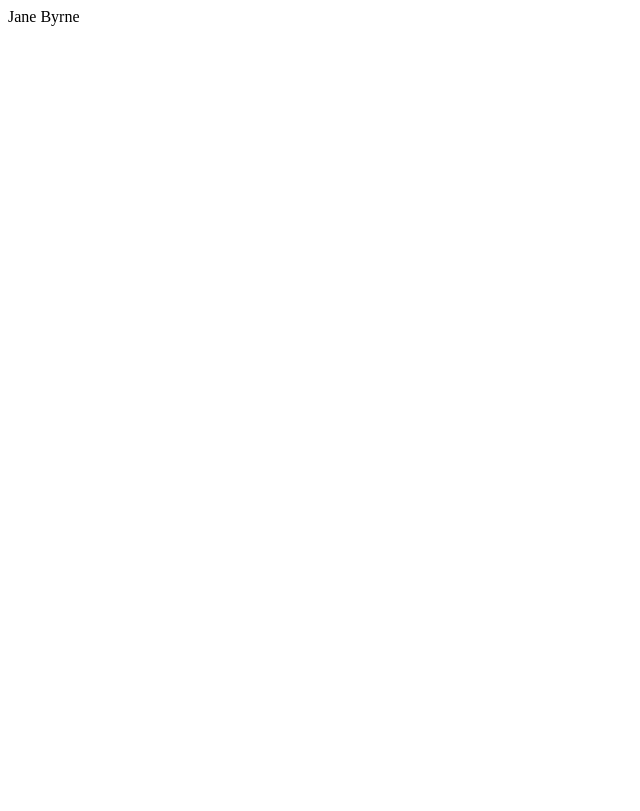
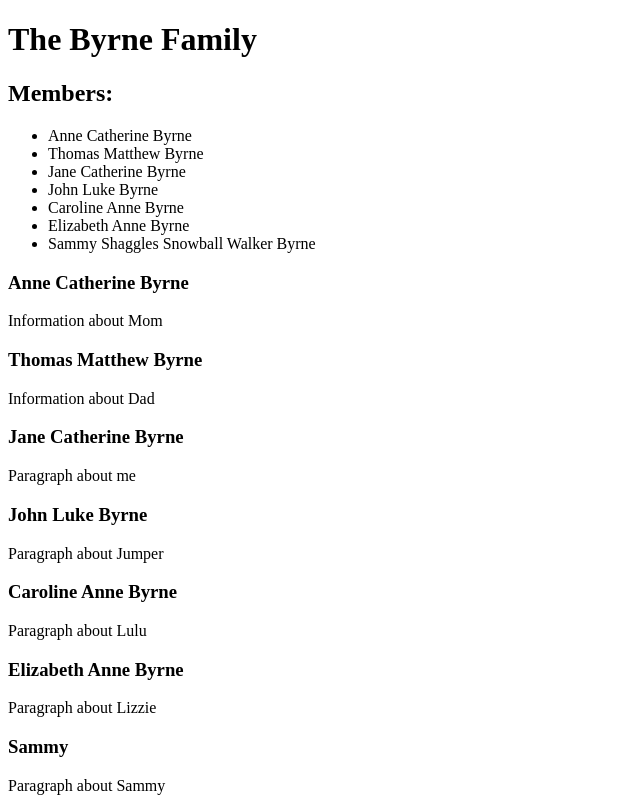
Before and after one commit to janethevampslayer/html-me-something, a plain HTML site: page index.html in a window 1280 px wide. Shown: the whole page, without its empty margins (0-640 px from the left). Drawn offline with Linux system fonts and the light colour scheme.

Commit message:
Here is a good start.

```diff
--- a/index.html
+++ b/index.html
@@ -1 +1,39 @@
-<p>Jane Byrne</p>
+<!DOCTYPE html>
+<html>
+   <head>
+      <title>My Family Website</title>
+   </head>
+   <body>
+      <header>
+          <h1>The Byrne Family</h1>
+      <h2>Members:</h2>
+      <nav>
+          <ul>
+              <li>Anne Catherine Byrne</li>
+              <li>Thomas Matthew Byrne</li>
+              <li>Jane Catherine Byrne</li>
+              <li>John Luke Byrne</li>
+              <li>Caroline Anne Byrne</li>
+              <li>Elizabeth Anne Byrne</li>
+              <li>Sammy Shaggles Snowball Walker Byrne</li>
+            </ul>
+      </nav>
+    </header>
+    <main>
+        <h3>Anne Catherine Byrne</h3>
+        <p>Information about Mom</p>
+        <h3>Thomas Matthew Byrne</h3>
+        <p>Information about Dad</p>
+        <h3>Jane Catherine Byrne</h3>
+        <p>Paragraph about me</p>
+        <h3>John Luke Byrne</h3>
+        <p>Paragraph about Jumper</p>
+        <h3>Caroline Anne Byrne</h3>
+        <p>Paragraph about Lulu</p>
+        <h3>Elizabeth Anne Byrne</h3>
+        <p>Paragraph about Lizzie</p>
+        <h3>Sammy</h3>
+        <p>Paragraph about Sammy</p>
+    </main>
+   </body>
+</html>
```
